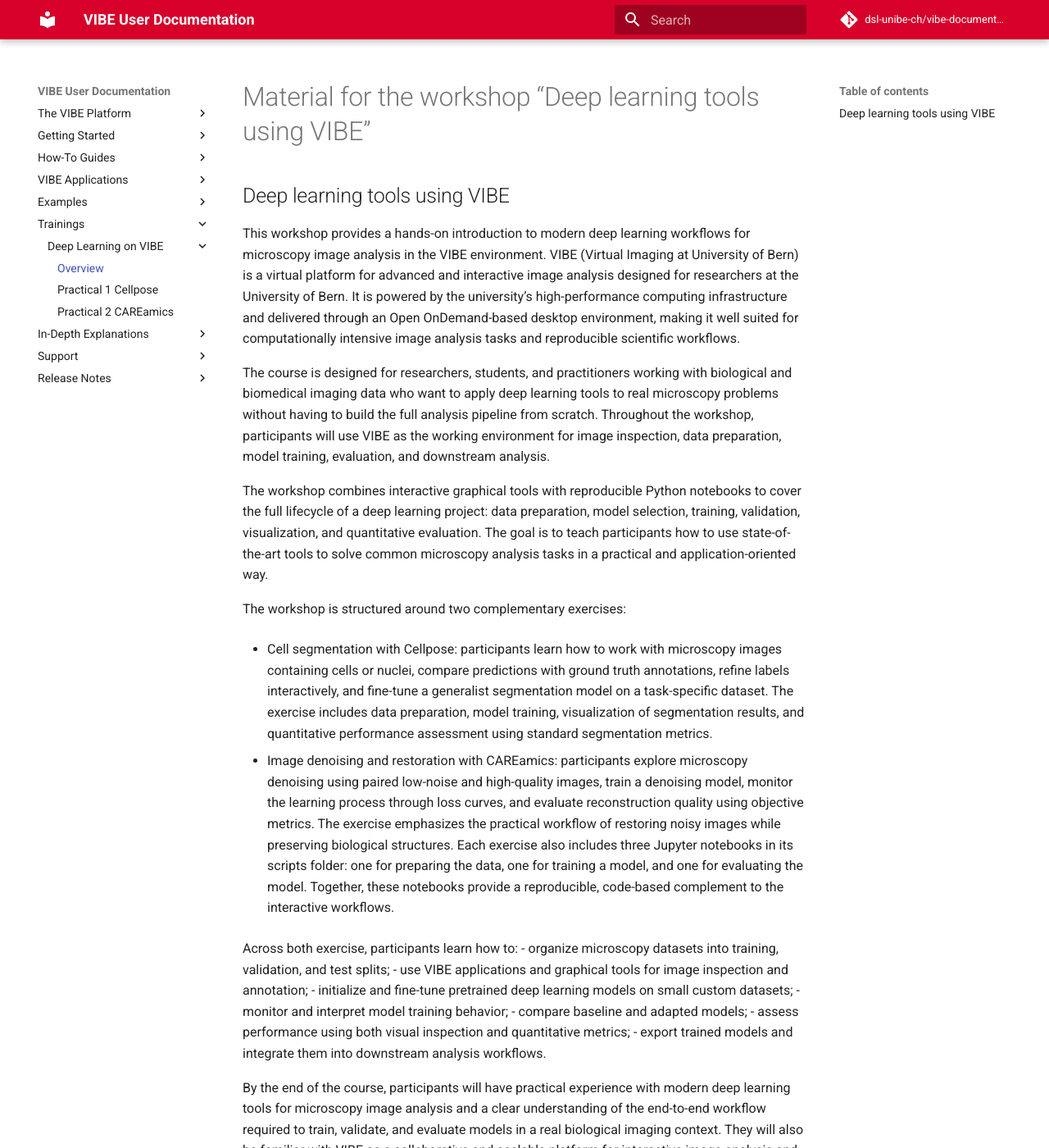
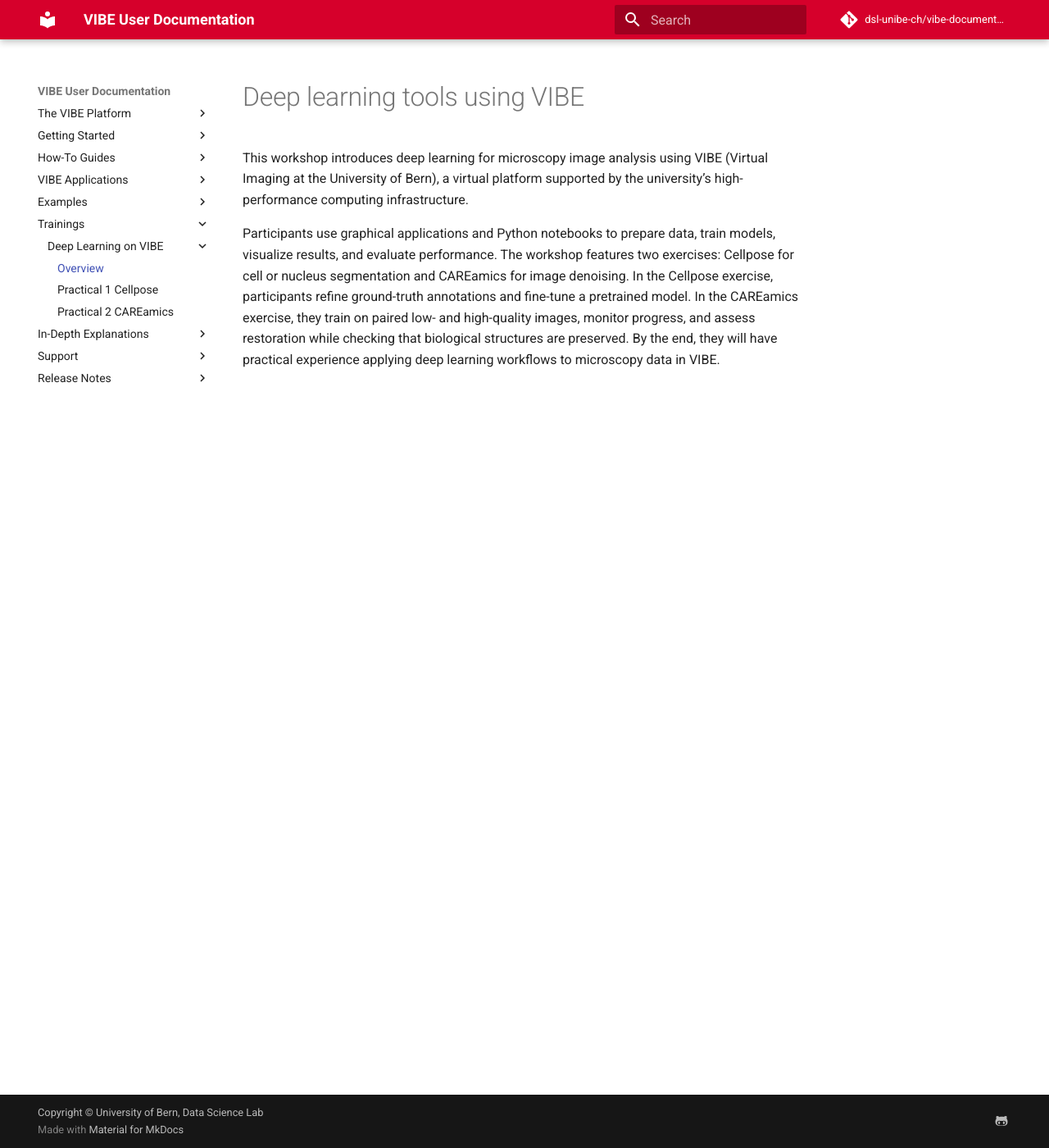
Before and after one commit to dsl-unibe-ch/vibe-documentation, an MkDocs documentation site: the page built from docs/trainings/deep_learning_on_vibe/overview.md, in a window 1280 px wide and 1400 px high. Shown: the whole window at 82% size. Built offline with MkDocs 1.6.1 and Material for MkDocs 9.7.7, drawn with Linux system fonts in a browser that asks for light colours; comment, search, counter and statistics services are not loaded; some of the changed text lies outside the part shown.

Commit message:
reduce size the overview section

```diff
--- a/docs/trainings/deep_learning_on_vibe/overview.md
+++ b/docs/trainings/deep_learning_on_vibe/overview.md
@@ -1,26 +1,5 @@
-# Material for the workshop "Deep learning tools using VIBE"
+# Deep learning tools using VIBE
 
-## Deep learning tools using VIBE
+This workshop introduces deep learning for microscopy image analysis using VIBE (Virtual Imaging at the University of Bern), a virtual platform supported by the university’s high-performance computing infrastructure.
 
-This workshop provides a hands-on introduction to modern deep learning workflows for microscopy image analysis in the VIBE environment. VIBE (Virtual Imaging at University of Bern) is a virtual platform for advanced and interactive image analysis designed for researchers at the University of Bern. It is powered by the university’s high-performance computing infrastructure and delivered through an Open OnDemand-based desktop environment, making it well suited for computationally intensive image analysis tasks and reproducible scientific workflows.
-
-The course is designed for researchers, students, and practitioners working with biological and biomedical imaging data who want to apply deep learning tools to real microscopy problems without having to build the full analysis pipeline from scratch. Throughout the workshop, participants will use VIBE as the working environment for image inspection, data preparation, model training, evaluation, and downstream analysis.
-
-The workshop combines interactive graphical tools with reproducible Python notebooks to cover the full lifecycle of a deep learning project: data preparation, model selection, training, validation, visualization, and quantitative evaluation. The goal is to teach participants how to use state-of-the-art tools to solve common microscopy analysis tasks in a practical and application-oriented way.
-
-The workshop is structured around two complementary exercises:
-
-- Cell segmentation with Cellpose: participants learn how to work with microscopy images containing cells or nuclei, compare predictions with ground truth annotations, refine labels interactively, and fine-tune a generalist segmentation model on a task-specific dataset. The exercise includes data preparation, model training, visualization of segmentation results, and quantitative performance assessment using standard segmentation metrics.
-
-- Image denoising and restoration with CAREamics: participants explore microscopy denoising using paired low-noise and high-quality images, train a denoising model, monitor the learning process through loss curves, and evaluate reconstruction quality using objective metrics. The exercise emphasizes the practical workflow of restoring noisy images while preserving biological structures. Each exercise also includes three Jupyter notebooks in its scripts folder: one for preparing the data, one for training a model, and one for evaluating the model. Together, these notebooks provide a reproducible, code-based complement to the interactive workflows.
-
-Across both exercise, participants learn how to:
-- organize microscopy datasets into training, validation, and test splits;
-- use VIBE applications and graphical tools for image inspection and annotation;
-- initialize and fine-tune pretrained deep learning models on small custom datasets;
-- monitor and interpret model training behavior;
-- compare baseline and adapted models;
-- assess performance using both visual inspection and quantitative metrics;
-- export trained models and integrate them into downstream analysis workflows.
-
-By the end of the course, participants will have practical experience with modern deep learning tools for microscopy image analysis and a clear understanding of the end-to-end workflow required to train, validate, and evaluate models in a real biological imaging context. They will also be familiar with VIBE as a collaborative and scalable platform for interactive image analysis and advanced scientific workflows.
+Participants use graphical applications and Python notebooks to prepare data, train models, visualize results, and evaluate performance. The workshop features two exercises: Cellpose for cell or nucleus segmentation and CAREamics for image denoising. In the Cellpose exercise, participants refine ground-truth annotations and fine-tune a pretrained model. In the CAREamics exercise, they train on paired low- and high-quality images, monitor progress, and assess restoration while checking that biological structures are preserved. By the end, they will have practical experience applying deep learning workflows to microscopy data in VIBE.
```
